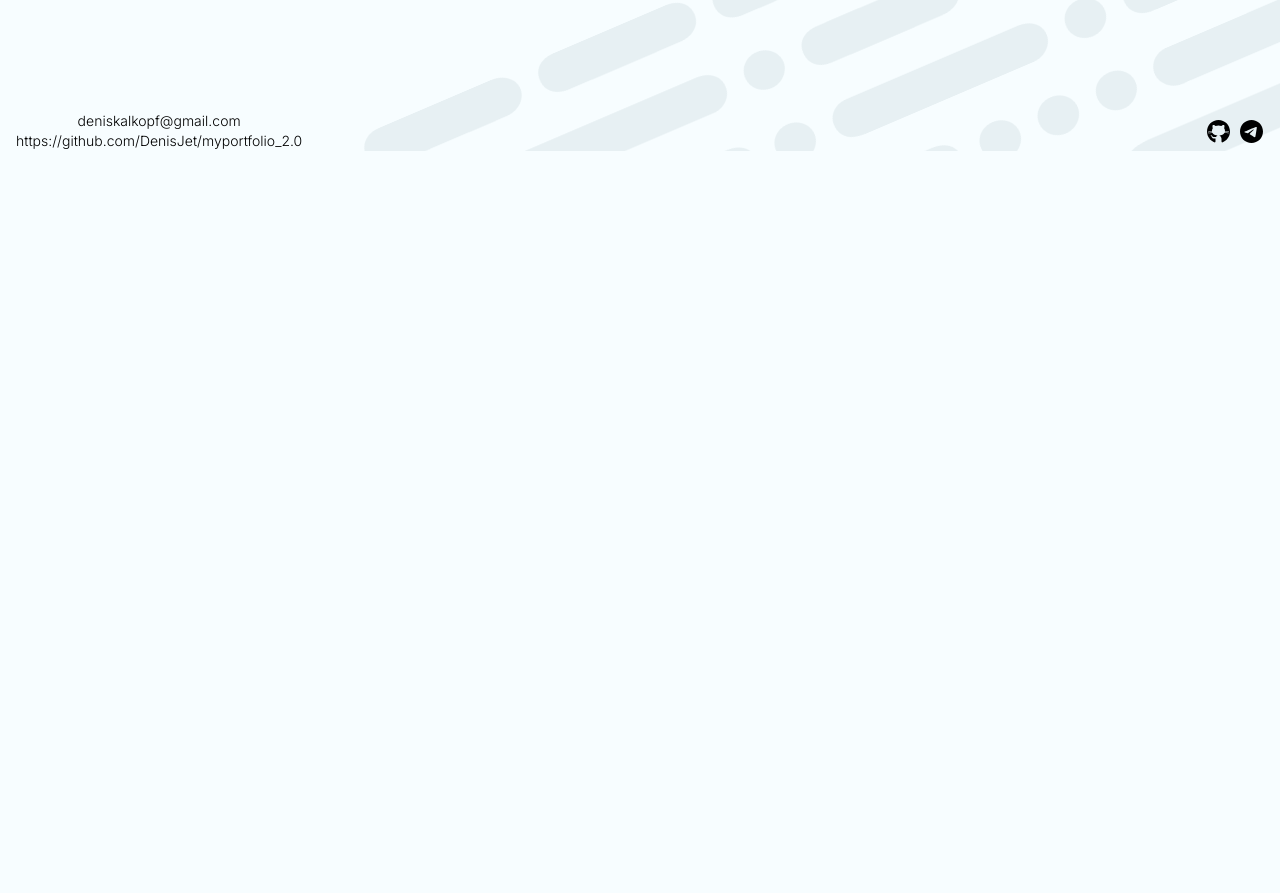
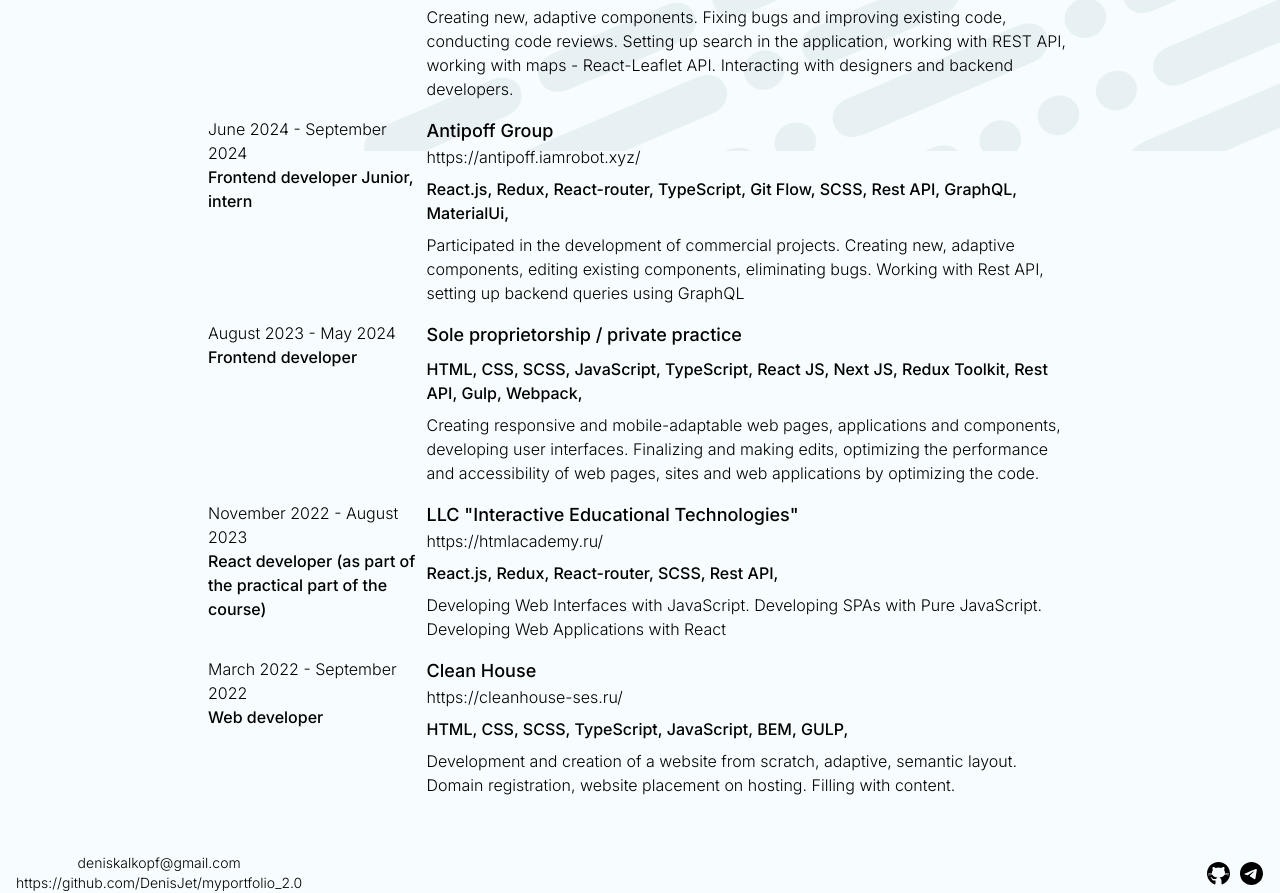
Before and after one commit to DenisJet/myportfolio_2.0, a Next.js app: page /en/about in a window 1280 px wide. Shown: the part 649-1542 px from the top of the page. Before the commit the page ends 800 px from the top, so only its background shows below. Built offline with nearby package versions, Linux system fonts and the light colour scheme.

Commit message:
add experience

```diff
--- a/src/app/[locale]/about/page.tsx
+++ b/src/app/[locale]/about/page.tsx
@@ -1,3 +1,4 @@
+import Experience from '@/components/Experience/Experience';
 import { useTranslations } from 'next-intl';
 import Image from 'next/image';
 import Link from 'next/link';
@@ -40,13 +41,16 @@
           <div className='flex bg-slate-200 py-[3px] px-[15px] mr-2 mb-2 rounded space-x-2'>Redux</div>
           <div className='flex bg-slate-200 py-[3px] px-[15px] mr-2 mb-2 rounded space-x-2'>Redux Toolkit</div>
         </div>
-        <div className='p-0 mt-2 flex items-start flex-wrap'>
+        <div className='p-0 mt-2 mb-3 flex items-start flex-wrap'>
           <div className='flex bg-slate-200 py-[3px] px-[15px] mr-2 mb-2 rounded space-x-2'>Gulp</div>
           <div className='flex bg-slate-200 py-[3px] px-[15px] mr-2 mb-2 rounded space-x-2'>Webpack</div>
           <div className='flex bg-slate-200 py-[3px] px-[15px] mr-2 mb-2 rounded space-x-2'>Vite</div>
           <div className='flex bg-slate-200 py-[3px] px-[15px] mr-2 mb-2 rounded space-x-2'>Git</div>
           <div className='flex bg-slate-200 py-[3px] px-[15px] mr-2 mb-2 rounded space-x-2'>Docker</div>
         </div>
+        <div className='mb-3'>
+          <Experience />
+        </div>
       </div>
     </main>
   );
--- /dev/null
+++ b/src/components/Experience/Experience.tsx
@@ -0,0 +1,78 @@
+import { experienceEn } from '@/experience/experienceEn';
+import { experienceRu } from '@/experience/experienceRu';
+import { useLocale, useTranslations } from 'next-intl';
+import Link from 'next/link';
+
+export default function Experience() {
+  const t = useTranslations('Experience');
+  const locale = useLocale();
+
+  return (
+    <>
+      <h2 className='text-xl font-semibold mb-2'>{t('title')}</h2>
+      {locale === 'en'
+        ? experienceEn &&
+          experienceEn.map((exp) => {
+            return (
+              <div className='grid grid-cols-1 sm:grid-cols-4 gap-2.5 mb-4' key={exp.id}>
+                <div className='col-span-1'>
+                  <p className='font-light'>{exp.date}</p>
+                  <p className='font-medium'>{exp.position}</p>
+                </div>
+                <div className='col-span-3'>
+                  <h3 className='text-lg font-medium'>{exp.name}</h3>
+                  <div className='mb-2'>
+                    {exp.links &&
+                      exp.links.map((link, i) => {
+                        return (
+                          <Link key={i} target='_blank' className='font-light hover:underline block' href={link}>
+                            {link}
+                          </Link>
+                        );
+                      })}
+                  </div>
+                  <p className='font-medium mb-2'>
+                    {exp.stack &&
+                      exp.stack.map((item, i) => {
+                        return <span key={i}>{item}, </span>;
+                      })}
+                  </p>
+                  <p className='font-light'>{exp.description}</p>
+                </div>
+              </div>
+            );
+          })
+        : experienceRu &&
+          experienceRu.map((exp) => {
+            return (
+              <div className='grid grid-cols-1 sm:grid-cols-4 gap-2.5 mb-4' key={exp.id}>
+                <div className='col-span-1'>
+                  <p className='font-light'>{exp.date}</p>
+                  <p className='font-medium'>{exp.position}</p>
+                </div>
+                <div className='col-span-3'>
+                  <h3 className='text-lg font-medium'>{exp.name}</h3>
+                  <div className='mb-2'>
+                    {exp.links &&
+                      exp.links.map((link, i) => {
+                        return (
+                          <Link key={i} target='_blank' className='font-light hover:underline block' href={link}>
+                            {link}
+                          </Link>
+                        );
+                      })}
+                  </div>
+                  <p className='font-medium mb-2'>
+                    {exp.stack &&
+                      exp.stack.map((item, i) => {
+                        return <span key={i}>{item}, </span>;
+                      })}
+                  </p>
+                  <p className='font-light'>{exp.description}</p>
+                </div>
+              </div>
+            );
+          })}
+    </>
+  );
+}
--- a/src/experience/experienceEn.ts
+++ b/src/experience/experienceEn.ts
@@ -11,7 +11,7 @@
   },
   {
     id: '2',
-    date: 'June 2024 - August 2024',
+    date: 'June 2024 - September 2024',
     name: 'Antipoff Group',
     links: ['https://antipoff.iamrobot.xyz/'],
     position: 'Frontend developer Junior, intern',
@@ -44,7 +44,7 @@
   {
     id: '4',
     date: 'November 2022 - August 2023',
-    name: 'LLC "Interactive educational technologies"',
+    name: 'LLC "Interactive Educational Technologies"',
     links: ['https://htmlacademy.ru/'],
     position: 'React developer (as part of the practical part of the course)',
     stack: ['React.js', 'Redux', 'React-router', 'SCSS', 'Rest API'],
@@ -56,7 +56,7 @@
     date: 'March 2022 - September 2022',
     name: 'Clean House',
     links: ['https://cleanhouse-ses.ru/'],
-    position: 'React-разработчик (в рамках практической части курса)',
+    position: 'Web developer',
     stack: ['HTML', 'CSS', 'SCSS', 'TypeScript', 'JavaScript', 'BEM', 'GULP'],
     description:
       'Development and creation of a website from scratch, adaptive, semantic layout. Domain registration, website placement on hosting. Filling with content.',
--- a/src/experience/experienceRu.ts
+++ b/src/experience/experienceRu.ts
@@ -11,7 +11,7 @@
   },
   {
     id: '2',
-    date: 'Июнь 2024 — Август 2024',
+    date: 'Июнь 2024 — Сентябрь 2024',
     name: 'Antipoff Group',
     links: ['https://antipoff.iamrobot.xyz/'],
     position: 'Frontend-разработчик Junior, intern',
@@ -55,8 +55,8 @@
     id: '5',
     date: 'Март 2022 — Сентябрь 2022',
     name: 'Clean House',
-    links: ['Веб-разработчик'],
-    position: 'React-разработчик (в рамках практической части курса)',
+    links: ['https://cleanhouse-ses.ru/'],
+    position: 'Веб-разработчик',
     stack: ['HTML', 'CSS', 'SCSS', 'TypeScript', 'JavaScript', 'БЭМ', 'GULP'],
     description:
       'Разработка и создание сайта с нуля, адаптивная, семантическая верстка. Регистрация домена, размещение сайта на хостинге. Наполнение контентом.',
```
